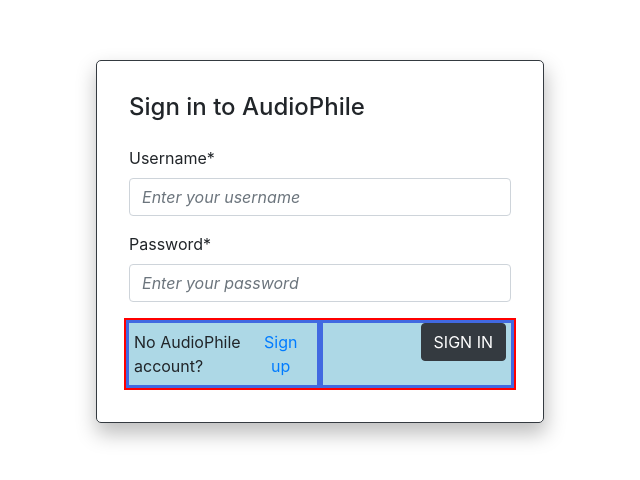
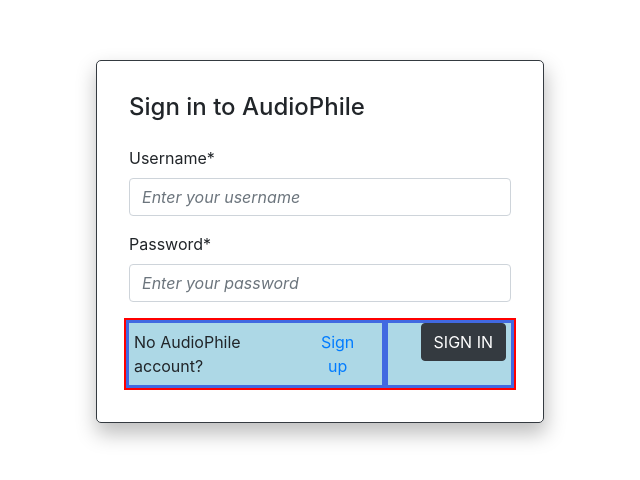
Before and after one commit to debersole81/audiophile, a React (Create React App) app: page / in a window 1280 px wide. Shown: the part 324-804 px from the top of the page, without its empty margins (320-960 px from the left). Built offline with nearby package versions, Linux system fonts and the light colour scheme.

Commit message:
Add breakpoint attributes to cols

```diff
--- a/src/components/SignIn.js
+++ b/src/components/SignIn.js
@@ -7,8 +7,8 @@ import Col from 'react-bootstrap/Col';
 
 function SignIn() {
     return (
-        <Container className='signin-container'>
-            <Form>
+        // <Container className='signin-container'>
+            <Form className='signin-container'>
                 <h3 className='signin-header'>Sign in to AudioPhile</h3>
                 <Form.Group>
                     <Form.Label>Username*</Form.Label>
@@ -19,16 +19,16 @@ function SignIn() {
                     <Form.Control name='password' type='password' placeholder='Enter your password'></Form.Control>
                 </Form.Group>
                 <Form.Row className='row'>
-                    <Col className='col signin-link'>
+                    <Col className='col signin-link' xl={8} lg={8} md={12} sm={12}>
                         <p>No AudioPhile account?</p>
                         <Button variant='link'>Sign up</Button>
                     </Col>
-                    <Col className='col signin'>
+                    <Col className='col signin' xl={4} lg={4} md={12} sm={12}>
                         <Button variant='dark'>SIGN IN</Button>
                     </Col>
                 </Form.Row>
             </Form>
-        </Container>
+        // </Container>
     );
 }
 
```
